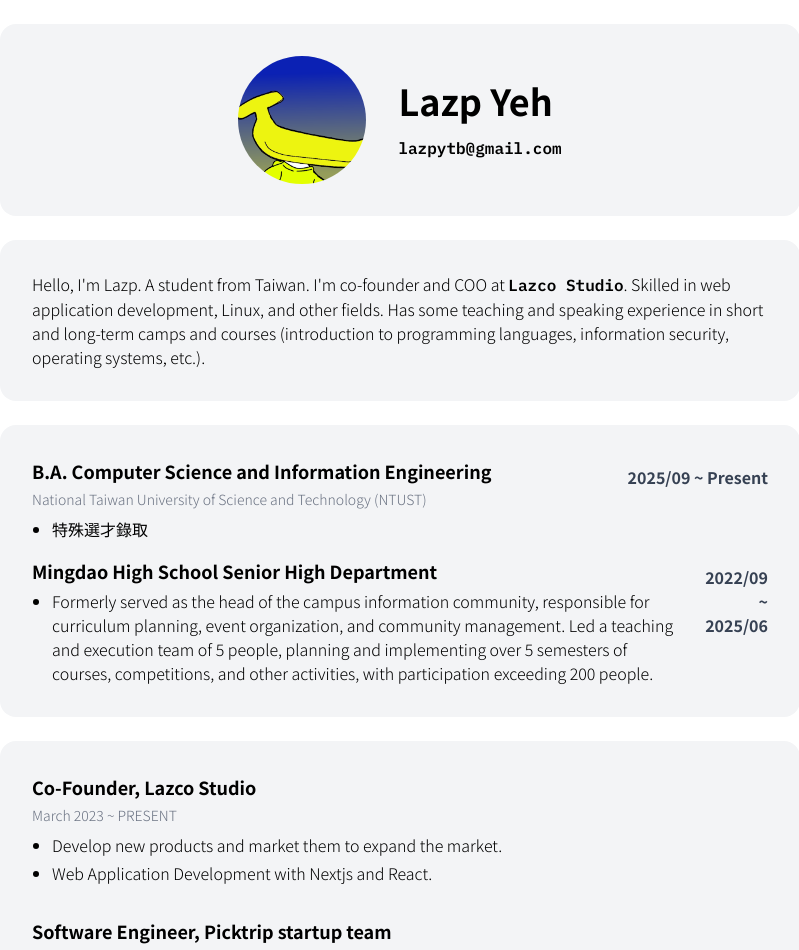
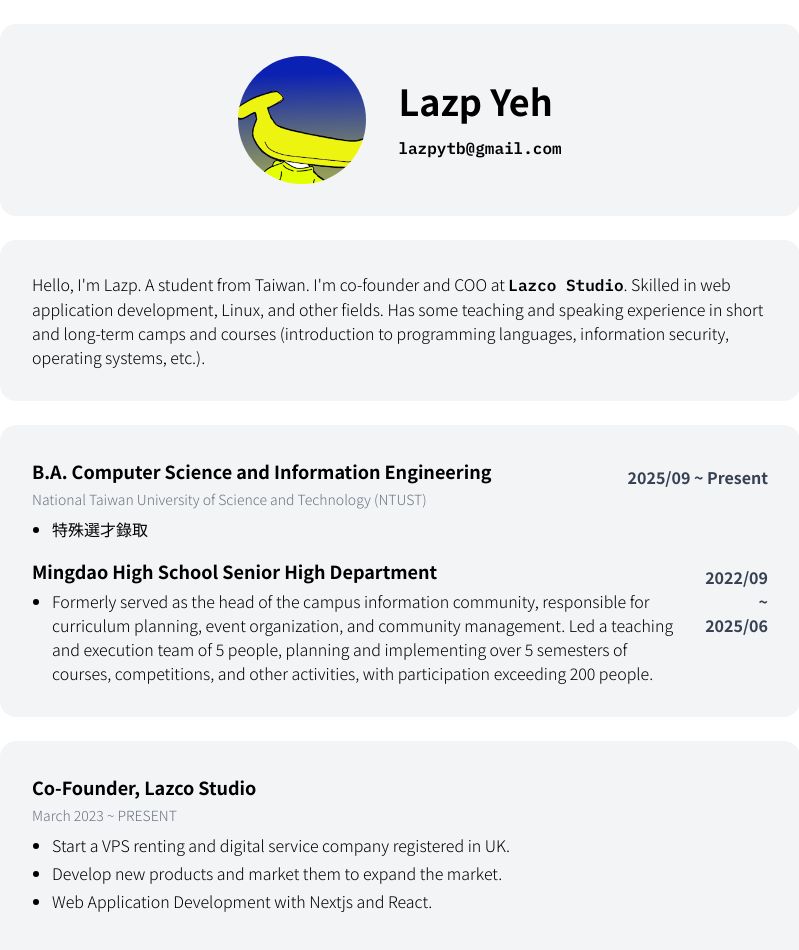
Before and after one commit to banahaker/banahaker.github.io, a React (Vite) app: page / in a window 1280 px wide. Shown: the top 950 px of the page, without its empty margins (240-1039 px from the left). Built offline with nearby package versions, Linux system fonts and the light colour scheme.

Commit message:
feat: add description for Co-Founder role at Lazco Studio in WorkExpBlock

```diff
--- a/src/components/WorkExpBlock.tsx
+++ b/src/components/WorkExpBlock.tsx
@@ -25,6 +25,7 @@ export default function WorkExpBlock() {
         title="Co-Founder, Lazco Studio"
         duration="March 2023 ~ PRESENT"
         contents={[
+          "Start a VPS renting and digital service company registered in UK.",
           "Develop new products and market them to expand the market.",
           "Web Application Development with Nextjs and React.",
         ]}
```
